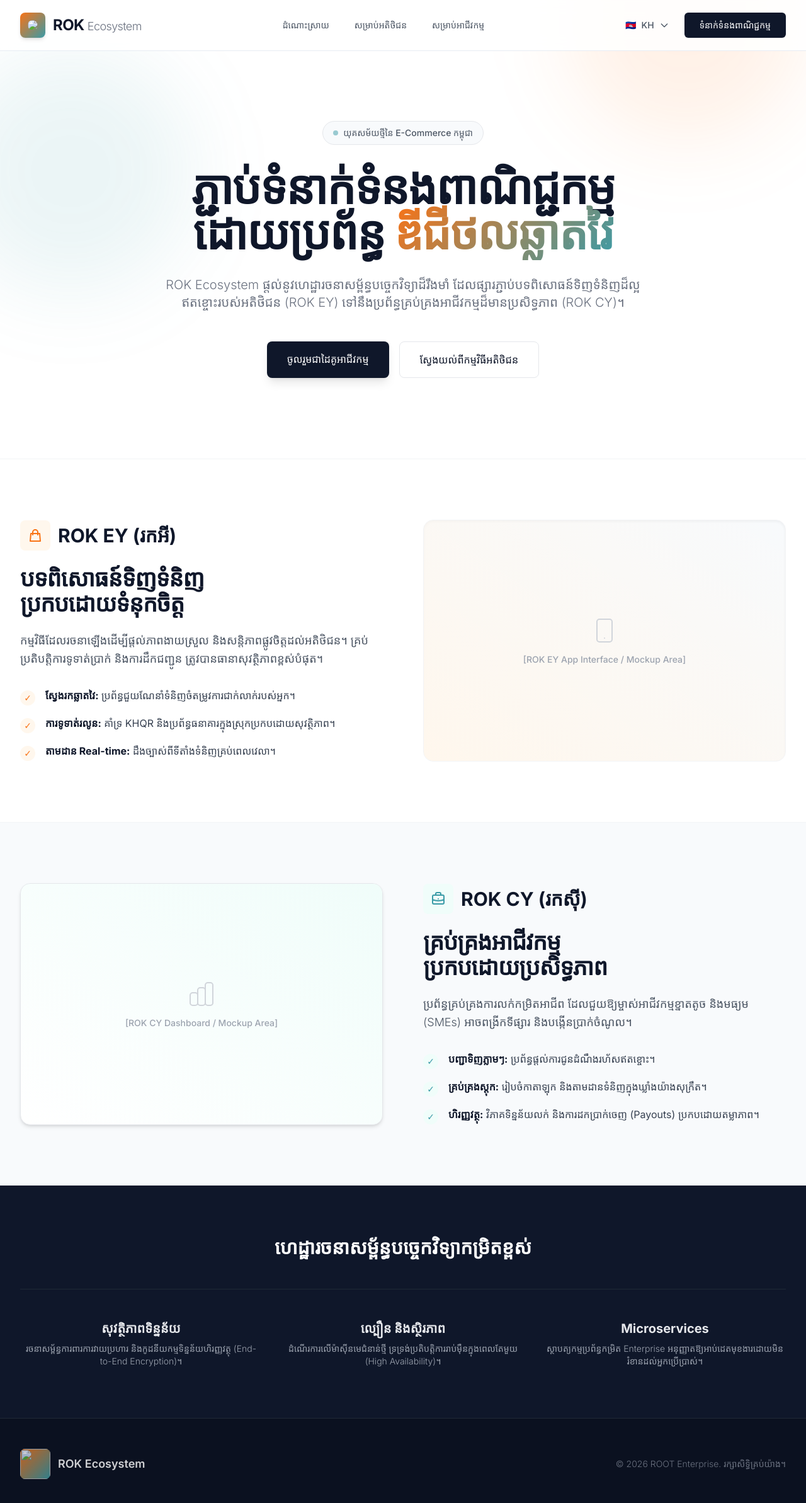
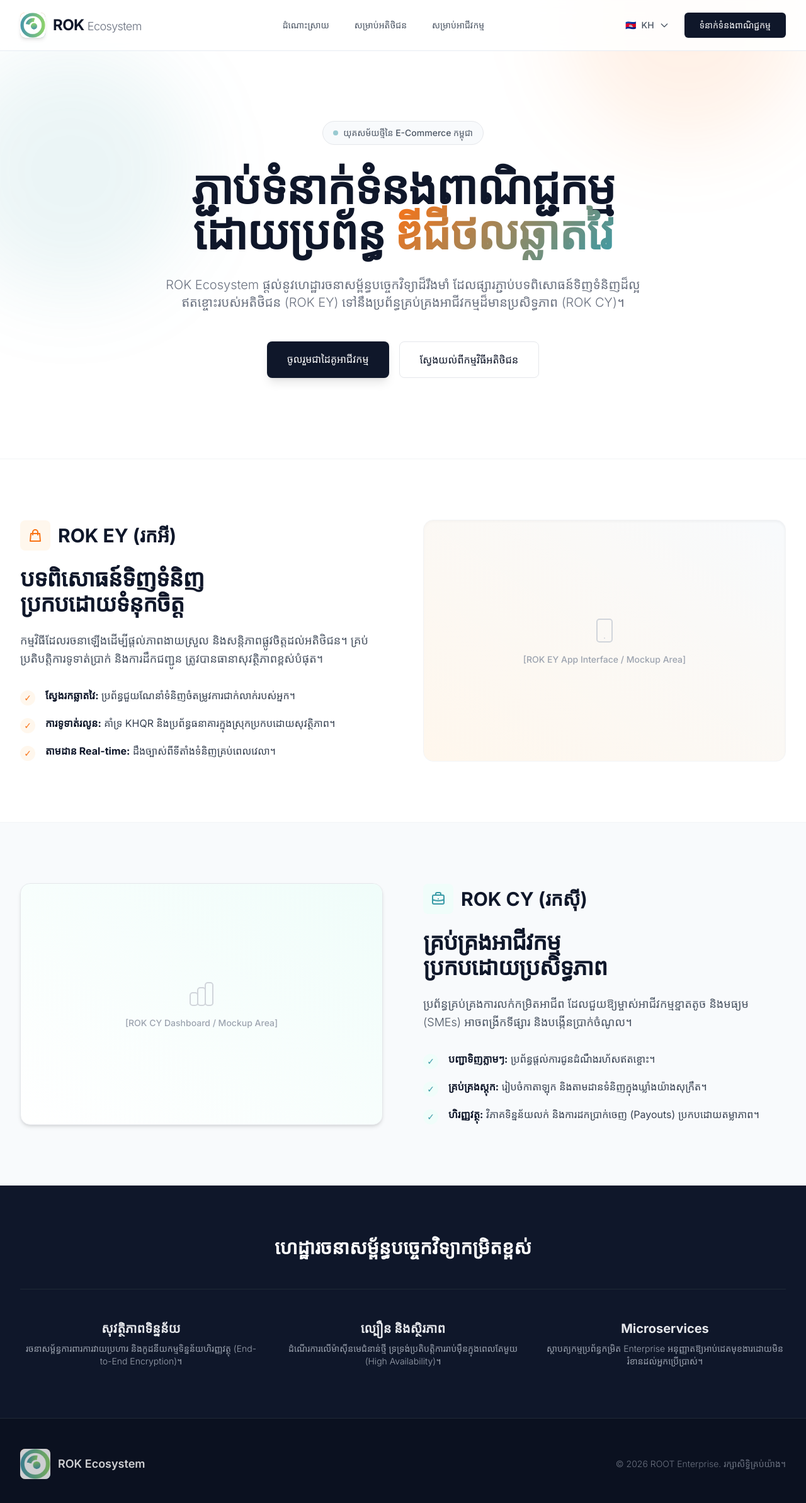
Before and after one commit to bunchuch/rokwebsite, a plain HTML site: page index.html in a window 1280 px wide. Shown: the whole page at 63% size. Drawn offline with nearby package versions, Linux system fonts and the light colour scheme; a web font is replaced by a local one.

Commit message:
Update index.html

```diff
--- a/index.html
+++ b/index.html
@@ -44,7 +44,7 @@
             <div class="flex justify-between items-center h-20">
                 <div class="flex items-center gap-3 cursor-pointer">
                     <div class="w-10 h-10 rounded-lg bg-gradient-to-br from-rokey to-rokcy flex items-center justify-center text-white font-bold text-xl shadow-md">
-                         <img class="rounded-lg" src="./RO_ EY.png"/>
+                         <img class="rounded-lg" src="./RO_EY.png"/>
                     </div>
                     <span class="font-bold text-2xl tracking-tight text-corporate">
                         ROK <span class="font-light text-gray-500 text-lg">Ecosystem</span>
@@ -214,7 +214,7 @@
         <div class="max-w-7xl mx-auto px-6 lg:px-8 flex flex-col md:flex-row justify-between items-center gap-6">
             <div class="flex items-center gap-3 opacity-80 hover:opacity-100 transition-opacity">
                 <div class="rounded-lg bg-gradient-to-br from-rokey to-rokcy flex items-center justify-center text-white font-bold text-sm">
-                     <img class="rounded-lg w-12 h-12" src="./RO_ EY.png"/>
+                     <img class="rounded-lg w-12 h-12" src="./RO_EY.png"/>
                 </div>
                 <span class="font-semibold text-lg text-white">ROK Ecosystem</span>
             </div>
```
